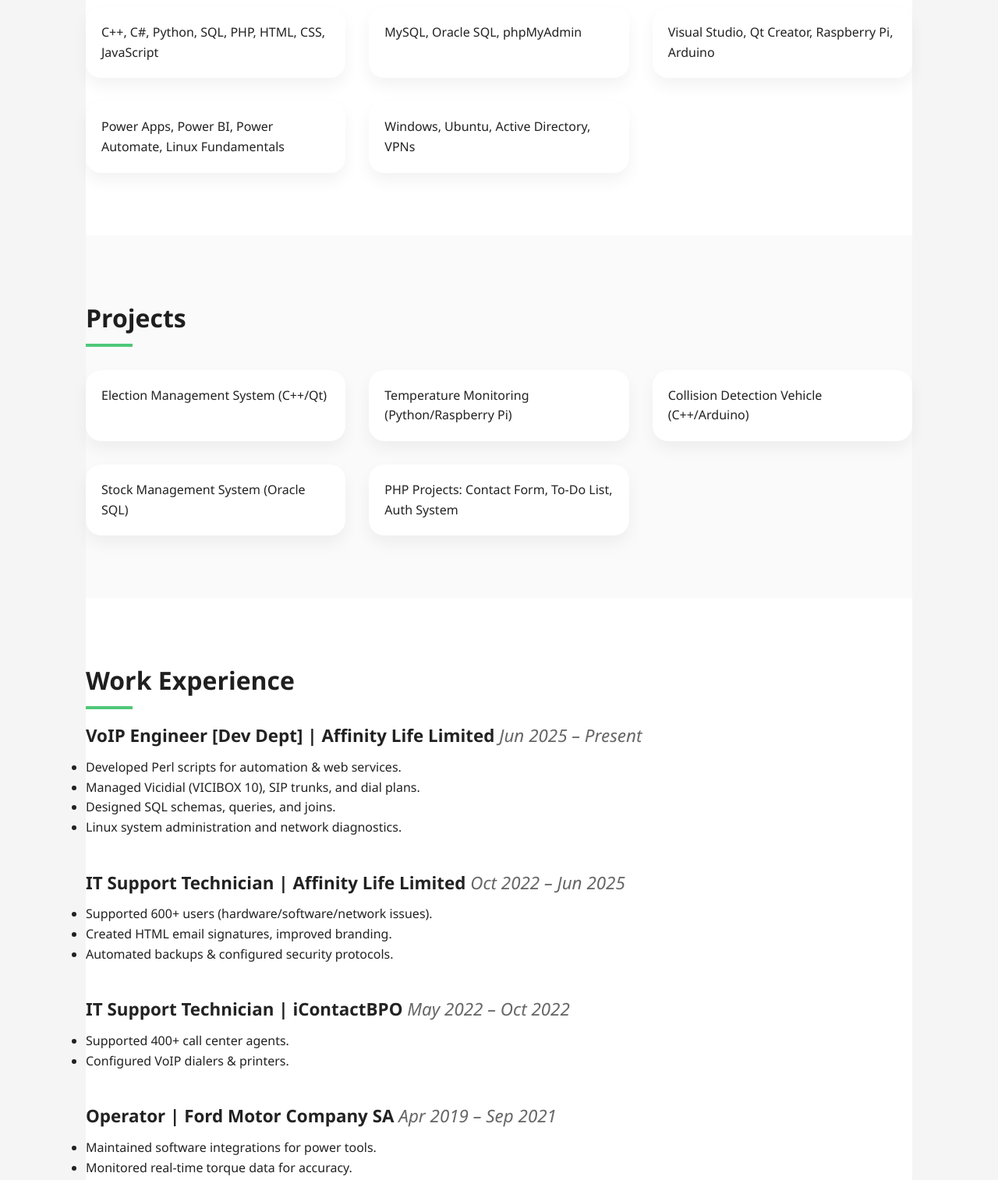
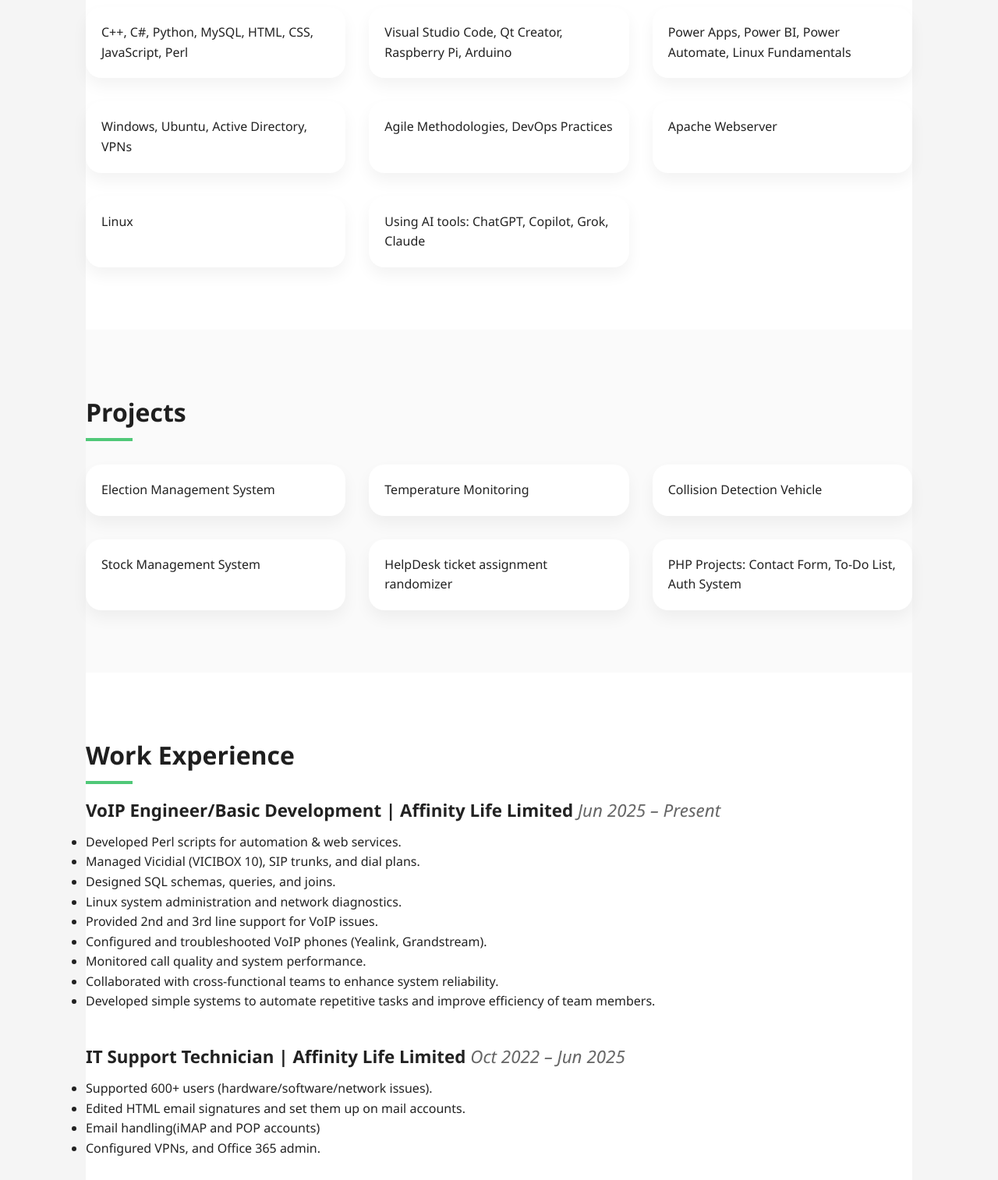
Before and after one commit to EdManda/html-Resume, a plain HTML site: page index.html in a window 1280 px wide. Shown: the part 980-2494 px from the top of the page at 78% size. Drawn offline with Linux system fonts and the light colour scheme.

Commit message:
Update index.html

```diff
--- a/index.html
+++ b/index.html
@@ -12,7 +12,7 @@
     <div class="hero-content container">
       <div class="hero-text">
         <h1>Edwin Banele Manda</h1>
-        <p class="tagline">Computer Systems Engineer & VoIP Engineer</p>
+        <p class="tagline">Computer Systems Engineer || VoIP Engineer</p>
         <div class="contact">
           <a href="mailto:edwin.manda@outlook.com">📧 edwin.manda@outlook.com</a>
           <a href="tel:+27712993110">📞 071 299 3110</a>
@@ -51,21 +51,26 @@
     <section id="skills" class="section">
       <h2>Skills & Technologies</h2>
       <div class="skills-grid">
-        <div class="skill-card">C++, C#, Python, SQL, PHP, HTML, CSS, JavaScript</div>
-        <div class="skill-card">MySQL, Oracle SQL, phpMyAdmin</div>
-        <div class="skill-card">Visual Studio, Qt Creator, Raspberry Pi, Arduino</div>
+        <div class="skill-card">C++, C#, Python, MySQL, HTML, CSS, JavaScript, Perl</div>
+        <div class="skill-card">Visual Studio Code, Qt Creator, Raspberry Pi, Arduino</div>
         <div class="skill-card">Power Apps, Power BI, Power Automate, Linux Fundamentals</div>
         <div class="skill-card">Windows, Ubuntu, Active Directory, VPNs</div>
+        <div class="skill-card">Agile Methodologies, DevOps Practices</div>
+         <div class="skill-card">Apache Webserver</div>
+          <div class="skill-card">Linux</div>
+        <div class="skill-card">Using AI tools: ChatGPT, Copilot, Grok, Claude</div>
+
       </div>
     </section>
 
     <section id="projects" class="section">
       <h2>Projects</h2>
       <div class="projects-grid">
-        <div class="project-card">Election Management System (C++/Qt)</div>
-        <div class="project-card">Temperature Monitoring (Python/Raspberry Pi)</div>
-        <div class="project-card">Collision Detection Vehicle (C++/Arduino)</div>
-        <div class="project-card">Stock Management System (Oracle SQL)</div>
+        <div class="project-card">Election Management System</div>
+        <div class="project-card">Temperature Monitoring</div>
+        <div class="project-card">Collision Detection Vehicle</div>
+        <div class="project-card">Stock Management System</div>
+       <div class="project-card">HelpDesk ticket assignment randomizer</div>
         <div class="project-card">PHP Projects: Contact Form, To-Do List, Auth System</div>
       </div>
     </section>
@@ -73,27 +78,34 @@
     <section id="experience" class="section">
       <h2>Work Experience</h2>
       <div class="experience-item">
-        <h3>VoIP Engineer [Dev Dept] | Affinity Life Limited <span>Jun 2025 – Present</span></h3>
+        <h3>VoIP Engineer/Basic Development | Affinity Life Limited <span>Jun 2025 – Present</span></h3>
         <ul>
           <li>Developed Perl scripts for automation & web services.</li>
           <li>Managed Vicidial (VICIBOX 10), SIP trunks, and dial plans.</li>
           <li>Designed SQL schemas, queries, and joins.</li>
           <li>Linux system administration and network diagnostics.</li>
+          <li>Provided 2nd and 3rd line support for VoIP issues.</li>
+          <li>Configured and troubleshooted VoIP phones (Yealink, Grandstream).</li>
+          <li>Monitored call quality and system performance.</li>
+          <li>Collaborated with cross-functional teams to enhance system reliability.</li>
+          <li>Developed simple systems to automate repetitive tasks and improve efficiency of team members.</li>
         </ul>
       </div>
       <div class="experience-item">
         <h3>IT Support Technician | Affinity Life Limited <span>Oct 2022 – Jun 2025</span></h3>
         <ul>
           <li>Supported 600+ users (hardware/software/network issues).</li>
-          <li>Created HTML email signatures, improved branding.</li>
-          <li>Automated backups & configured security protocols.</li>
+          <li>Edited HTML email signatures and set them up on mail accounts.</li>
+          <li>Email handling(iMAP and POP accounts)</li>
+          <li>Configured VPNs, and Office 365 admin.</li>
+
         </ul>
       </div>
       <div class="experience-item">
         <h3>IT Support Technician | iContactBPO <span>May 2022 – Oct 2022</span></h3>
         <ul>
           <li>Supported 400+ call center agents.</li>
-          <li>Configured VoIP dialers & printers.</li>
+          <li>Configured VoIP dialers & Machine setups.</li>
         </ul>
       </div>
       <div class="experience-item">
```
